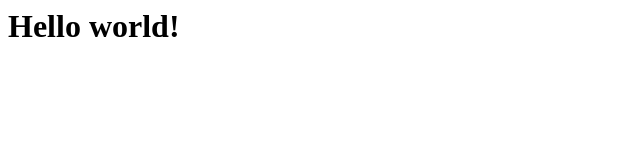
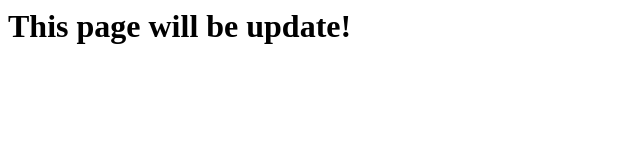
Before and after one commit to MrTolou/MrTolou.github.io, a plain HTML site: page index.html in a window 1280 px wide. Shown: the whole page, without its empty margins (0-640 px from the left). Drawn offline with Linux system fonts and the light colour scheme.

Commit message:
Update index.html

```diff
--- a/index.html
+++ b/index.html
@@ -4,7 +4,7 @@
   </head>
   <body>
     <h1>
-      Hello world!
+      This page will be update!
     </h1>
   </body>
 <html>
```
